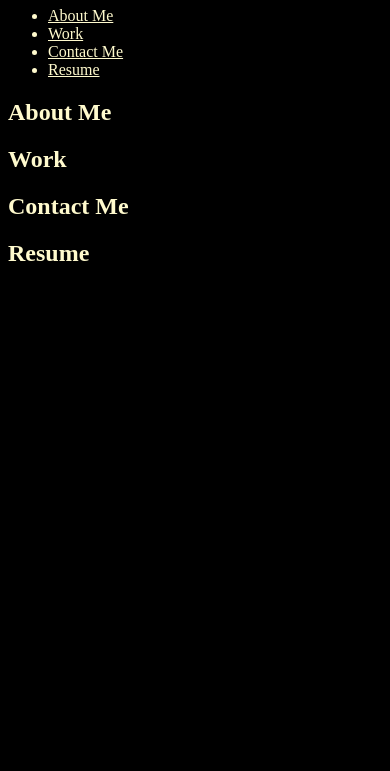
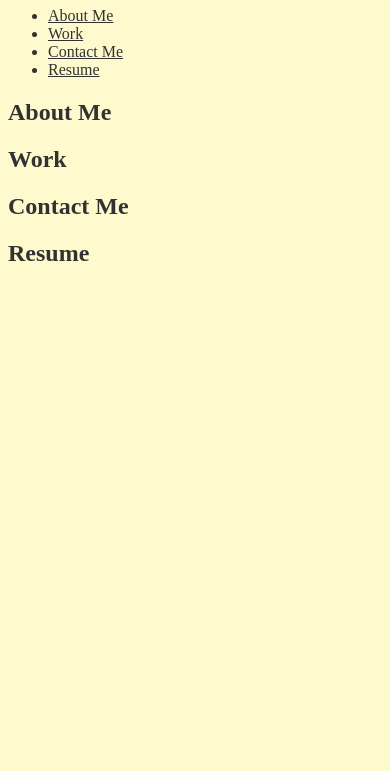
Before and after one commit to Project-Faust/professional-portfolio, a plain HTML site: page index.html in a window 390 px wide. Shown: the part 73-844 px from the top of the page. Drawn offline with Linux system fonts and the light colour scheme.

Commit message:
added styling in style.css

```diff
--- a/assets/css/style.css
+++ b/assets/css/style.css
@@ -1,16 +1,27 @@
 * {
     background-color: black;
-    color: lemonchiffon;
+    color: antiquewhite;
+}
+
+.nav-link {
+    display: inline;
+    flex-direction: row;
+    justify-content: flex-end;
 }
 
 
 
 
-
 @media screen and (max-width: 992px) {
-
+    * {
+        background-color: rgb(50, 50, 50);
+        color: lemonchiffon;
+    }
 }
 
 @media screen and (max-width: 768px) {
-
+    * {
+        background-color: lemonchiffon;
+        color: rgb(50, 50, 50);
+    }
 }
--- a/index.html
+++ b/index.html
@@ -1,5 +1,6 @@
 <!DOCTYPE html>
 <html lang="en">
+
 <head>
     <meta charset="UTF-8">
     <meta http-equiv="X-UA-Compatible" content="IE=edge">
@@ -9,13 +10,16 @@
 </head>
 <header>
     <h1>Cody Lane Pentecost</h1>
+    <div class="nav-link">
         <ul>
             <li><a href="#about-me">About Me</a></li>
             <li><a href="#work">Work</a></li>
             <li><a href="#contact-me">Contact Me</a></li>
             <li><a href="#resume">Resume</a></li>
         </ul>
+    </div>
 </header>
+
 <body>
     <div>
         <h2 id="about-me">About Me</h2>
@@ -30,4 +34,5 @@
         <h2 id="resume">Resume</h2>
     </div>
 </body>
+
 </html>
```
Lines whose indentation alone changed are shown as unchanged.
